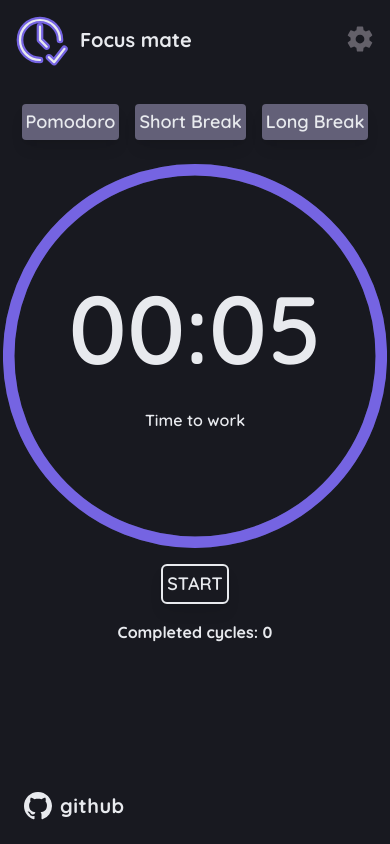
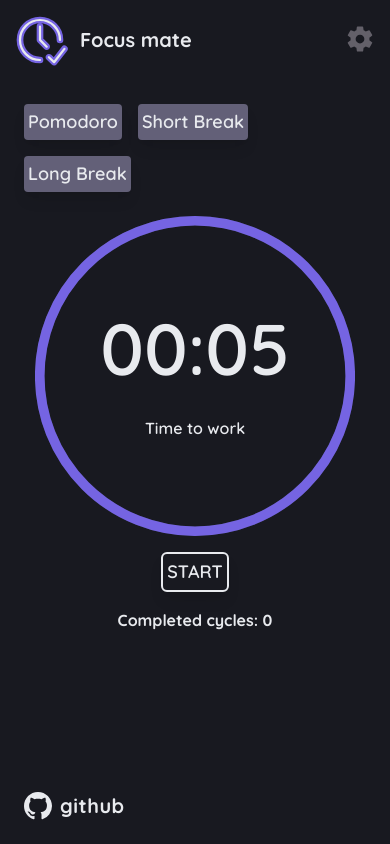
Before and after one commit to Mathh19/focus-mate, a React (Vite) app: page / in a window 390 px wide. Built offline with nearby package versions, Linux system fonts and the light colour scheme.

Commit message:
Improving experience and making it more responsive

```diff
--- a/src/components/Logo/index.tsx
+++ b/src/components/Logo/index.tsx
@@ -1,6 +1,9 @@
 export const Logo = () => {
   return (
-    <div className="flex items-center gap-2">
+    <div
+      onClick={() => location.reload()}
+      className="flex cursor-pointer items-center gap-2"
+    >
       <img className="w-16" src="/assets/logo-site.svg" alt="The logo site" />
       <p className="font-sans text-xl font-bold">Focus mate</p>
     </div>
--- a/src/components/Modal/index.tsx
+++ b/src/components/Modal/index.tsx
@@ -45,12 +45,15 @@ export const Modal = () => {
 
   const handleCloseModal = () => {
     setOpen(false);
-    return;
   };
 
   return (
     <div>
-      <button onClick={() => setOpen(!open)} className="gap-2 px-2 py-1">
+      <button
+        onClick={() => setOpen(!open)}
+        className="gap-2 px-2 py-1"
+        aria-label="settings"
+      >
         <IoSettingsSharp className="h-7 w-7 fill-purplishGray transition duration-300 ease-in-out hover:-rotate-90" />
       </button>
       {open && (
--- a/src/components/Pomodoro/index.tsx
+++ b/src/components/Pomodoro/index.tsx
@@ -36,7 +36,7 @@ export const Pomodoro = () => {
 
   return (
     <div className="flex flex-col items-center">
-      <div className="my-6 flex gap-4">
+      <div className="m-6 flex flex-wrap gap-4">
         <DisplayButton text="Pomodoro" onClick={displayPomodoroTime} />
         <DisplayButton text="Short Break" onClick={displayShortBreakTime} />
         <DisplayButton text="Long Break" onClick={displayLongBreakTime} />
--- a/src/components/Timer/index.tsx
+++ b/src/components/Timer/index.tsx
@@ -21,10 +21,10 @@ export const Timer = ({ timer, label }: TimerProps) => {
         trailColor: '#31354c',
         pathColor: '#7564e2',
       })}
-      className="relative z-10 h-96 w-96"
+      className="max-[370px]:h-72 max-[370px]:w-72 relative z-10 h-96 w-96 max-md:h-80 max-md:w-80"
     >
       <div className="z-10 flex h-full w-full flex-col items-center justify-center rounded-full">
-        <span className="font-sans text-8xl font-semibold">
+        <span className="font-sans text-8xl font-semibold max-md:text-7xl">
           {secondsToMinutes(timer)}
         </span>
         <p className="mt-8 font-semibold">
```
